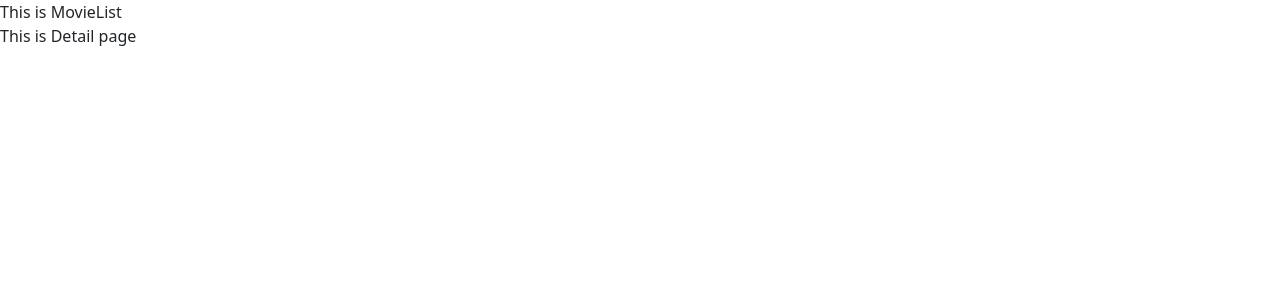
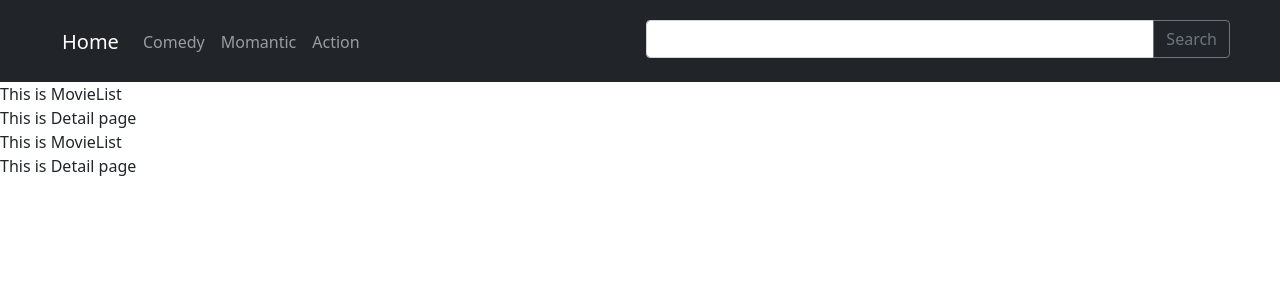
Before and after one commit to ThuThao-Jul/MovieMania, a React (Create React App) app: page / in a window 1280 px wide. Shown: the top 300 px of the page. Built offline with nearby package versions, Linux system fonts and the light colour scheme; no server answers.

Commit message:
add search box

```diff
--- a/src/App.js
+++ b/src/App.js
@@ -3,6 +3,7 @@ import { useEffect, useState } from "react";
 import MainPage from "./Components/MainPage"
 import DetailPage from "./Components/DetailPage";
 import { BrowserRouter as Router, Route, Switch } from "react-router-dom";
+import SearchBox from "./Components/SearchBox/index.js";
 
 
 
@@ -11,10 +12,39 @@ import { BrowserRouter as Router, Route, Switch } from "react-router-dom";
 //Khúc này mọi người install router vô rồi xem lại video của Tuấn nhé. Dưới đây đại khái vậy thôi.
 const App = () => {
 
+  //lifting state from SearchBox
+  const [query, setQuery] = useState('');
+  const [data, setData] = useState('');
+
+
+  useEffect(() => {
+
+    const getData = async () => {
+        let url
+        if(query) {
+            //movie fillter from 'query'
+            url = `https://newsapi.org/v2/everything?q=${query}&apiKey=698e41aa0a824f15b275f3a51812306c`
+        }else {
+            // the movie when have no seach action
+            url = `https://api.themoviedb.org/3/trending/all/day?api_key=362678850053d11fdeca26d50399edd6`
+        }
+
+        const data = await fetch(url);
+        const result = await data.json();
+        console.log('Im App I received data when user seached',result);
+        setData(result);
+
+    }
+    getData()
+
+}, [query]);
+
 
   return (
     <>
+     <SearchBox setQuery={setQuery}/>
 
+     <MainPage data={data}/>
      <Router>
        <Switch>
          <Route path="/" exact component={MainPage} />
--- a/src/Components/MainPage.js
+++ b/src/Components/MainPage.js
@@ -1,25 +1,26 @@
-import React, { useEffect } from "react";
+// import React, { useEffect } from "react";
 import DetailPage from "./DetailPage"
 import MovieList from "./MovieList";
 
 
 
 
-let myKey = process.env.REACT_APP_API_KEY;
-console.log(myKey)
-const MainPage = () => {
+// let myKey = process.env.REACT_APP_API_KEY;
+// console.log(myKey)
+const MainPage = ({data}) => {
+  console.log("Im MainPage I receive data from App", data);
 
-  useEffect(() => {
+  // useEffect(() => {
 
-   const getData = async () => {
-      let url = `https://api.themoviedb.org/3/trending/all/day?api_key=${myKey}`
-      const data = await fetch(url);
-      const result = await data.json();
-      console.log(result)
+  //  const getData = async () => {
+  //     let url = `https://api.themoviedb.org/3/trending/all/day?api_key=${myKey}`
+  //     const data = await fetch(url);
+  //     const result = await data.json();
+  //     // console.log(result)
 
-   }
-   getData()
-  }, [])
+  //  }
+  //  getData()
+  // }, [])
 
     return (
       <>
--- /dev/null
+++ b/src/Components/SearchBox/index.js.js
@@ -0,0 +1,49 @@
+
+
+import React, { useState } from 'react'
+import { Navbar, Container, Nav, InputGroup, FormControl, Button } from 'react-bootstrap'
+import './style.css'
+
+const SearchBox = ({setQuery}) => {
+
+    //set input from user
+    const [input, setInput] = useState('');
+    const handleInputChange = (event) => {
+
+        event.preventDefault();
+        setInput(event.target.value)
+
+    };
+    const confirmSearch= () => {
+        setQuery(input)
+    };
+
+    return (
+        <>
+    <Navbar bg="dark" variant="dark" className="navbar-search">
+        <Container>
+            <Navbar.Brand href="#home">Home</Navbar.Brand>
+            <Nav className="me-auto">
+            <Nav.Link href="#home">Comedy</Nav.Link>
+            <Nav.Link href="#features">Momantic</Nav.Link>
+            <Nav.Link href="#pricing">Action</Nav.Link>
+            </Nav>
+        </Container>
+
+        <InputGroup className="mb-3">
+            <FormControl
+                aria-label="Recipient's username"
+                aria-describedby="basic-addon2"
+                value={input}
+                onChange={handleInputChange}
+            />
+            <Button onClick={confirmSearch} variant="outline-secondary" id="button-addon2">
+                Search
+            </Button>
+        </InputGroup>
+    </Navbar>
+        </>
+    )
+}
+
+export default SearchBox
--- /dev/null
+++ b/src/Components/SearchBox/style.css
@@ -0,0 +1,10 @@
+
+.navbar-search {
+    padding-left: 50px;
+    padding-right: 50px;
+    padding-top: 10px;
+}
+
+.mb-3 {
+    margin-top: 10px;
+}
```
Also changed, not shown: 1 other file (tests, documents, lock files or other folders).
